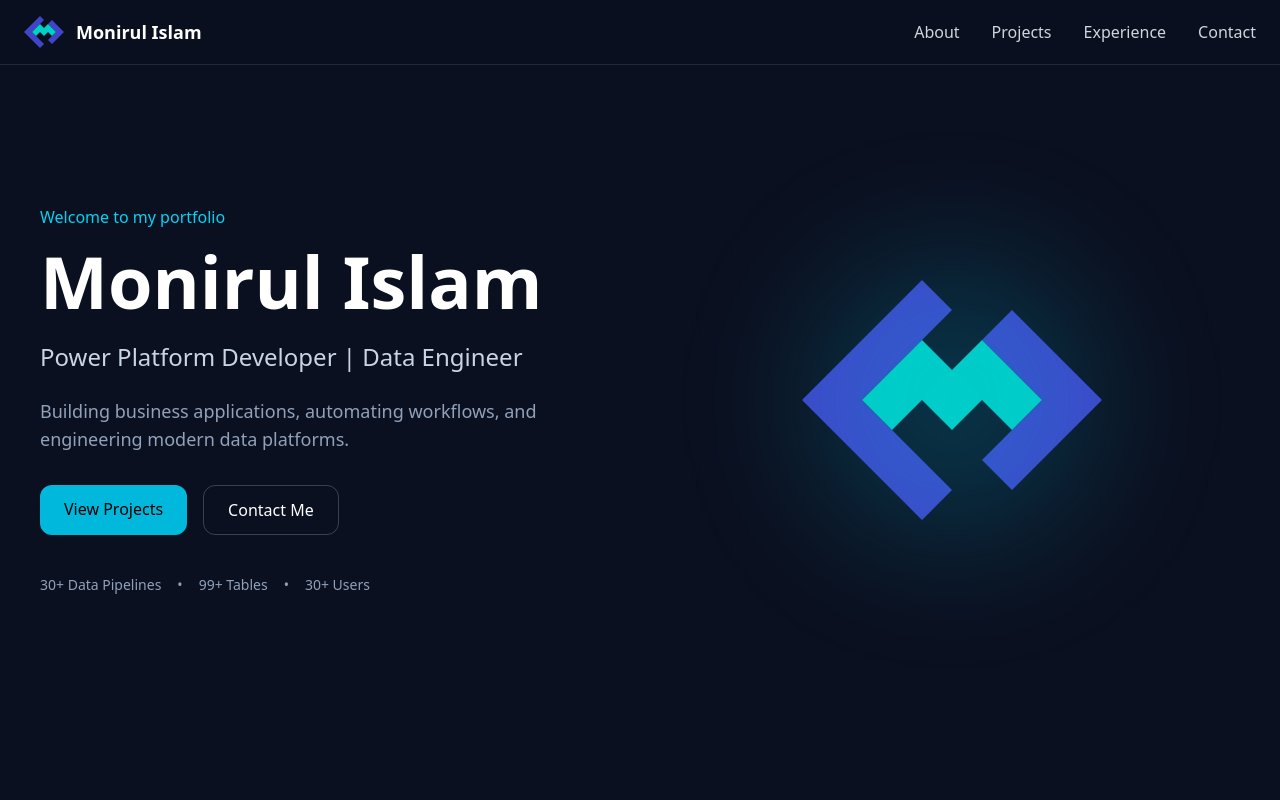
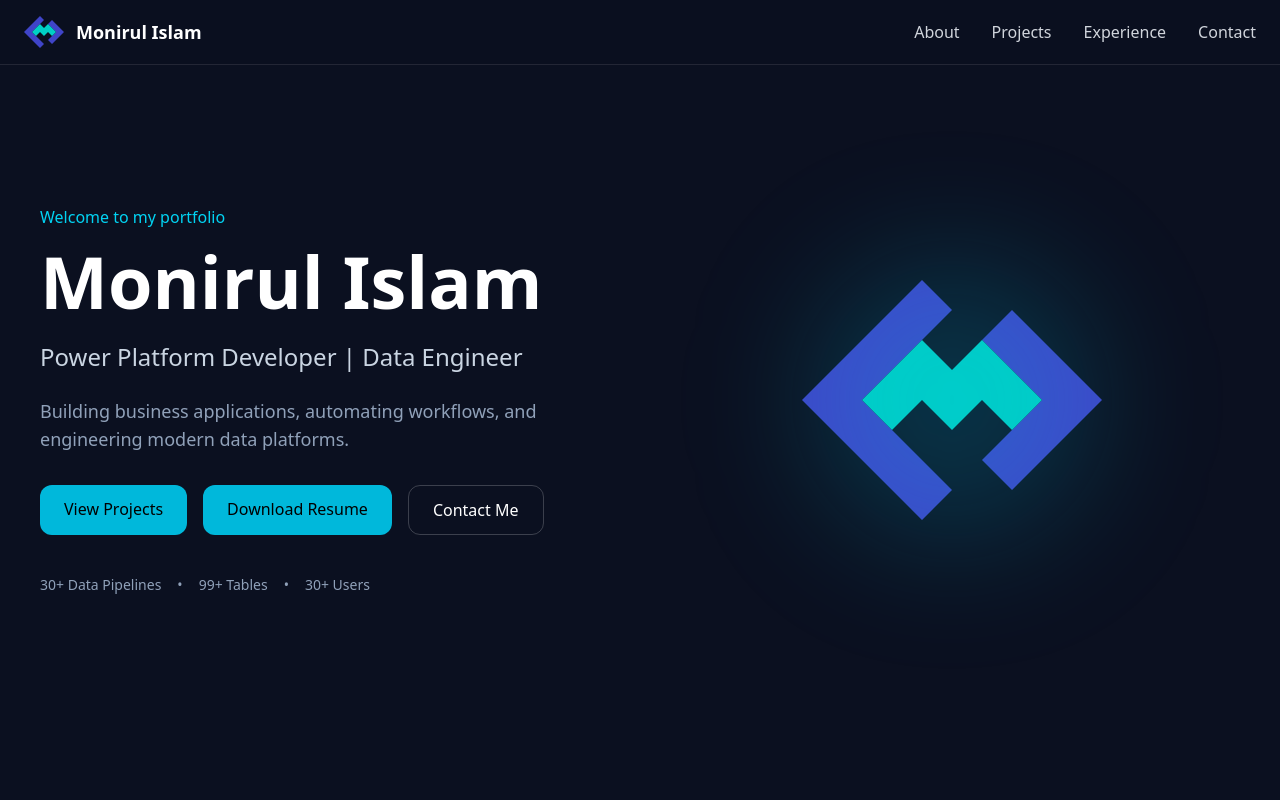
Before and after one commit to monirul-dev/portfolio, a Next.js app: page / in a window 1280 px wide. Shown: the top 800 px of the page. Built offline with nearby package versions, Linux system fonts and the light colour scheme.

Commit message:
Add resume download button

```diff
--- a/components/Hero.tsx
+++ b/components/Hero.tsx
@@ -31,7 +31,13 @@ export default function Hero() {
             >
               View Projects
             </a>
-
+            <a
+              href="/resume/Monirul_Islam_Resume.pdf"
+              download
+              className="rounded-xl bg-cyan-500 px-6 py-3 font-medium text-black transition hover:scale-105"
+            >
+              Download Resume
+            </a>
             <a
               href="#contact"
               className="rounded-xl border border-white/20 px-6 py-3 font-medium text-white transition hover:border-cyan-500"
```
Also changed, not shown: 1 other file (tests, documents, lock files or other folders).
